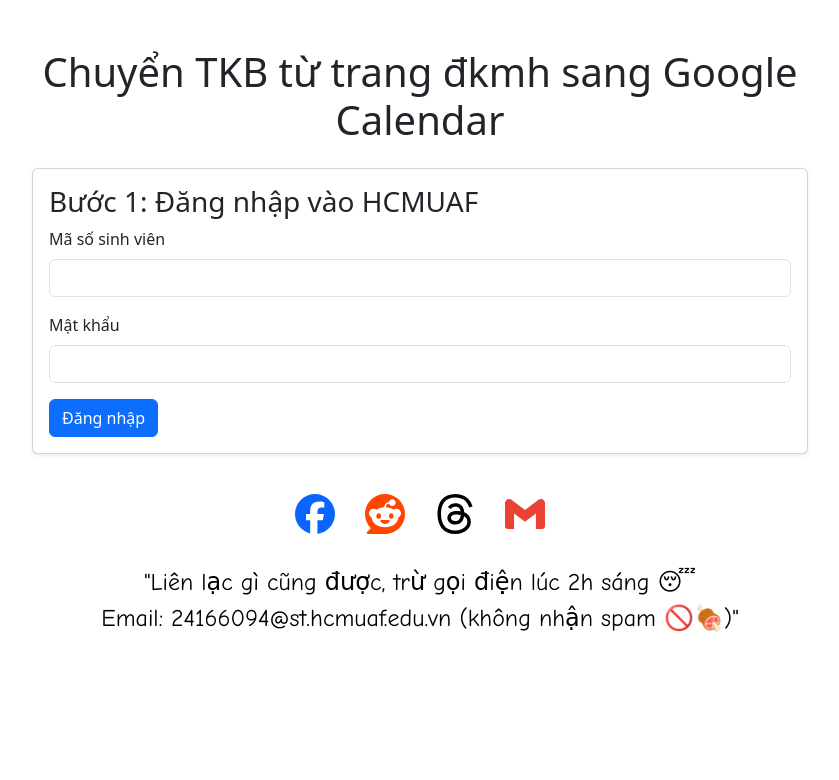
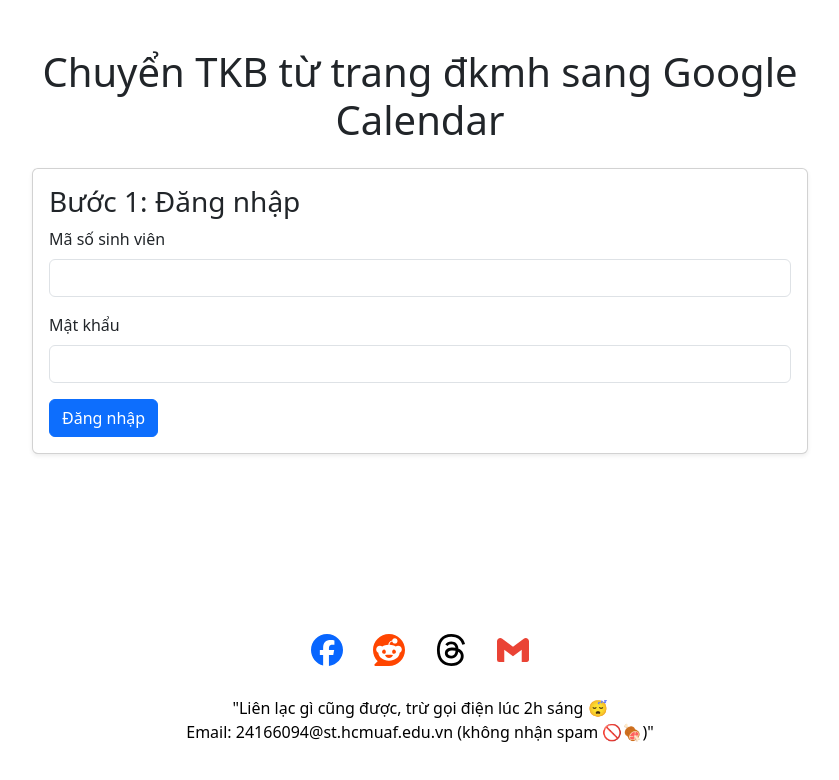
Before and after one commit to minhtanz1/hcmuaf-schedule-exporter, a website: page public/index.html in a window 1280 px wide. Shown: the whole page, without its empty margins (220-1059 px from the left). Drawn offline with nearby package versions, Linux system fonts and the light colour scheme.

Commit message:
fix grammar & footer

```diff
--- a/public/index.html
+++ b/public/index.html
@@ -8,6 +8,11 @@
   <link href="https://cdn.jsdelivr.net/npm/bootstrap@5.3.0/dist/css/bootstrap.min.css" rel="stylesheet">
   <!-- <link rel="stylesheet" type="text/css" href="./styles.css"> -->
   <style>
+    body {
+      display: flex;
+      flex-direction: column;
+      min-height: 100vh;
+    }
     .container {
       max-width: 800px;
     }
@@ -73,7 +78,7 @@
       <div class="card-body">
         <!-- Step 1: Login Form -->
         <div id="step1" class="step active">
-          <h3>Bước 1: Đăng nhập vào HCMUAF</h3>
+          <h3>Bước 1: Đăng nhập</h3>
           <form id="loginForm">
             <div class="mb-3">
               <label for="username" class="form-label">Mã số sinh viên</label>
@@ -160,7 +165,7 @@
         <h4>Làm thế nào để nhập lịch vào Google Calendar</h4>
         <ol class="instructions-list">
           <li>Vào trang tạo lịch hoặc nhấn "Thêm vào Google Calendar ở phía trên"</li>
-          <li>Tạo một lịch mới có tên bất kỳkỳ trên trang đã mở</li>
+          <li>Tạo một lịch mới có tên bất kỳ trên trang đã mở</li>
           <li>Sau khi tạo xong, nhấp vào "Nhập & Xuất" (Import & Export) ở menu bên trái</li>
           <li>Nhấp vào "Chọn tệp từ máy tính của bạn" và chọn tệp ICS bạn đã tải xuống</li>
           <li>Chọn lịch mà bạn vừa đặt ở bước 2 từ danh sách thả xuống</li>
@@ -708,13 +713,13 @@
   </script>
 </body>
 <script src="https://kit.fontawesome.com/your-kit-code.js" crossorigin="anonymous"></script>
-<footer style="background: white; padding: 40px 20px; text-align: center; font-family: 'Comic Sans MS', cursive;">
+<footer style="background: white; padding: 40px 20px; text-align: center;  margin-top: auto;">
   <div style="display: flex; justify-content: center; gap: 30px; flex-wrap: wrap; margin-bottom: 20px;">
       <!-- Facebook -->
       <a href="https://www.facebook.com/minhtanz1" target="_blank" style="text-decoration: none; position: relative;"
          onmouseover="this.querySelector('.fb-joke').style.display='block'"
          onmouseout="this.querySelector('.fb-joke').style.display='none'">
-          <svg style="width: 2.5em; height: 2.5em; color: #0866FF;" viewBox="0 0 24 24">
+          <svg style="width: 2em; height: 2em; color: #0866FF;" viewBox="0 0 24 24">
               <path fill="currentColor" d="M9.101 23.691v-7.98H6.627v-3.667h2.474v-1.58c0-4.085 1.848-5.978 5.858-5.978.401 0 .955.042 1.468.103a8.68 8.68 0 0 1 1.141.195v3.325a8.623 8.623 0 0 0-.653-.036 26.805 26.805 0 0 0-.733-.009c-.707 0-1.259.096-1.675.309a1.686 1.686 0 0 0-.679.622c-.258.42-.374.995-.374 1.752v1.297h3.919l-.386 2.103-.287 1.564h-3.246v8.245C19.396 23.238 24 18.179 24 12.044c0-6.627-5.373-12-12-12s-12 5.373-12 12c0 5.628 3.874 10.35 9.101 11.647Z"/>
           </svg>
           <span class="fb-joke" style="display: none; position: absolute; top: -30px; left: 50%; transform: translateX(-50%); background: black; color: white; padding: 5px; border-radius: 5px; white-space: nowrap;">
@@ -726,7 +731,7 @@
       <a href="https://www.reddit.com/user/master_minh_tan/" target="_blank" style="text-decoration: none; position: relative;"
          onmouseover="this.querySelector('.reddit-joke').style.display='block'"
          onmouseout="this.querySelector('.reddit-joke').style.display='none'">
-          <svg style="width: 2.5em; height: 2.5em; color: #FF4500;" viewBox="0 0 24 24">
+          <svg style="width: 2em; height: 2em; color: #FF4500;" viewBox="0 0 24 24">
               <path fill="currentColor" d="M12 0C5.373 0 0 5.373 0 12c0 3.314 1.343 6.314 3.515 8.485l-2.286 2.286C.775 23.225 1.097 24 1.738 24H12c6.627 0 12-5.373 12-12S18.627 0 12 0Zm4.388 3.199c1.104 0 1.999.895 1.999 1.999 0 1.105-.895 2-1.999 2-.946 0-1.739-.657-1.947-1.539v.002c-1.147.162-2.032 1.15-2.032 2.341v.007c1.776.067 3.4.567 4.686 1.363.473-.363 1.064-.58 1.707-.58 1.547 0 2.802 1.254 2.802 2.802 0 1.117-.655 2.081-1.601 2.531-.088 3.256-3.637 5.876-7.997 5.876-4.361 0-7.905-2.617-7.998-5.87-.954-.447-1.614-1.415-1.614-2.538 0-1.548 1.255-2.802 2.803-2.802.645 0 1.239.218 1.712.585 1.275-.79 2.881-1.291 4.64-1.365v-.01c0-1.663 1.263-3.034 2.88-3.207.188-.911.993-1.595 1.959-1.595Zm-8.085 8.376c-.784 0-1.459.78-1.506 1.797-.047 1.016.64 1.429 1.426 1.429.786 0 1.371-.369 1.418-1.385.047-1.017-.553-1.841-1.338-1.841Zm7.406 0c-.786 0-1.385.824-1.338 1.841.047 1.017.634 1.385 1.418 1.385.785 0 1.473-.413 1.426-1.429-.046-1.017-.721-1.797-1.506-1.797Zm-3.703 4.013c-.974 0-1.907.048-2.77.135-.147.015-.241.168-.183.305.483 1.154 1.622 1.964 2.953 1.964 1.33 0 2.47-.81 2.953-1.964.057-.137-.037-.29-.184-.305-.863-.087-1.795-.135-2.769-.135Z"/>
           </svg>
           <span class="reddit-joke" style="display: none; position: absolute; top: -30px; left: 50%; transform: translateX(-50%); background: black; color: white; padding: 5px; border-radius: 5px; white-space: nowrap;">
@@ -738,7 +743,7 @@
       <a href="https://www.threads.net/@minhtanz1" target="_blank" style="text-decoration: none; position: relative;"
          onmouseover="this.querySelector('.thread-joke').style.display='block'"
          onmouseout="this.querySelector('.thread-joke').style.display='none'">
-          <svg style="width: 2.5em; height: 2.5em; color: #000000;" viewBox="0 0 24 24">
+          <svg style="width: 2em; height: 2em; color: #000000;" viewBox="0 0 24 24">
               <path fill="currentColor" d="M12.186 24h-.007c-3.581-.024-6.334-1.205-8.184-3.509C2.35 18.44 1.5 15.586 1.472 12.01v-.017c.03-3.579.879-6.43 2.525-8.482C5.845 1.205 8.6.024 12.18 0h.014c2.746.02 5.043.725 6.826 2.098 1.677 1.29 2.858 3.13 3.509 5.467l-2.04.569c-1.104-3.96-3.898-5.984-8.304-6.015-2.91.022-5.11.936-6.54 2.717C4.307 6.504 3.616 8.914 3.589 12c.027 3.086.718 5.496 2.057 7.164 1.43 1.783 3.631 2.698 6.54 2.717 2.623-.02 4.358-.631 5.8-2.045 1.647-1.613 1.618-3.593 1.09-4.798-.31-.71-.873-1.3-1.634-1.75-.192 1.352-.622 2.446-1.284 3.272-.886 1.102-2.14 1.704-3.73 1.79-1.202.065-2.361-.218-3.259-.801-1.063-.689-1.685-1.74-1.752-2.964-.065-1.19.408-2.285 1.33-3.082.88-.76 2.119-1.207 3.583-1.291a13.853 13.853 0 0 1 3.02.142c-.126-.742-.375-1.332-.75-1.757-.513-.586-1.308-.883-2.359-.89h-.029c-.844 0-1.992.232-2.721 1.32L7.734 7.847c.98-1.454 2.568-2.256 4.478-2.256h.044c3.194.02 5.097 1.975 5.287 5.388.108.046.216.094.321.142 1.49.7 2.58 1.761 3.154 3.07.797 1.82.871 4.79-1.548 7.158-1.85 1.81-4.094 2.628-7.277 2.65Zm1.003-11.69c-.242 0-.487.007-.739.021-1.836.103-2.98.946-2.916 2.143.067 1.256 1.452 1.839 2.784 1.767 1.224-.065 2.818-.543 3.086-3.71a10.5 10.5 0 0 0-2.215-.221z"/>
           </svg>
           <span class="thread-joke" style="display: none; position: absolute; top: -30px; left: 50%; transform: translateX(-50%); background: black; color: white; padding: 5px; border-radius: 5px; white-space: nowrap;">
@@ -750,7 +755,7 @@
       <a href="mailto:24166094@st.hcmuaf.edu.vn" style="text-decoration: none; position: relative;"
          onmouseover="this.querySelector('.email-joke').style.display='block'"
          onmouseout="this.querySelector('.email-joke').style.display='none'">
-          <svg style="width: 2.5em; height: 2.5em; color: #EA4335;" viewBox="0 0 24 24">
+          <svg style="width: 2em; height: 2em; color: #EA4335;" viewBox="0 0 24 24">
               <path fill="currentColor" d="M24 5.457v13.909c0 .904-.732 1.636-1.636 1.636h-3.819V11.73L12 16.64l-6.545-4.91v9.273H1.636A1.636 1.636 0 0 1 0 19.366V5.457c0-2.023 2.309-3.178 3.927-1.964L5.455 4.64 12 9.548l6.545-4.91 1.528-1.145C21.69 2.28 24 3.434 24 5.457z"/>
           </svg>
           <span class="email-joke" style="display: none; position: absolute; top: -30px; left: 50%; transform: translateX(-50%); background: black; color: white; padding: 5px; border-radius: 5px; white-space: nowrap;">
@@ -759,7 +764,7 @@
       </a>
   </div>
 
-  <p style="color: black; margin-top: 30px; font-size: 1.5em;">
+  <p style="color: black; margin-top: 30px; font-size: 1em;">
       "Liên lạc gì cũng được, trừ gọi điện lúc 2h sáng 😴<br>
       Email: 24166094@st.hcmuaf.edu.vn (không nhận spam 🚫🍖)"
   </p>
```
